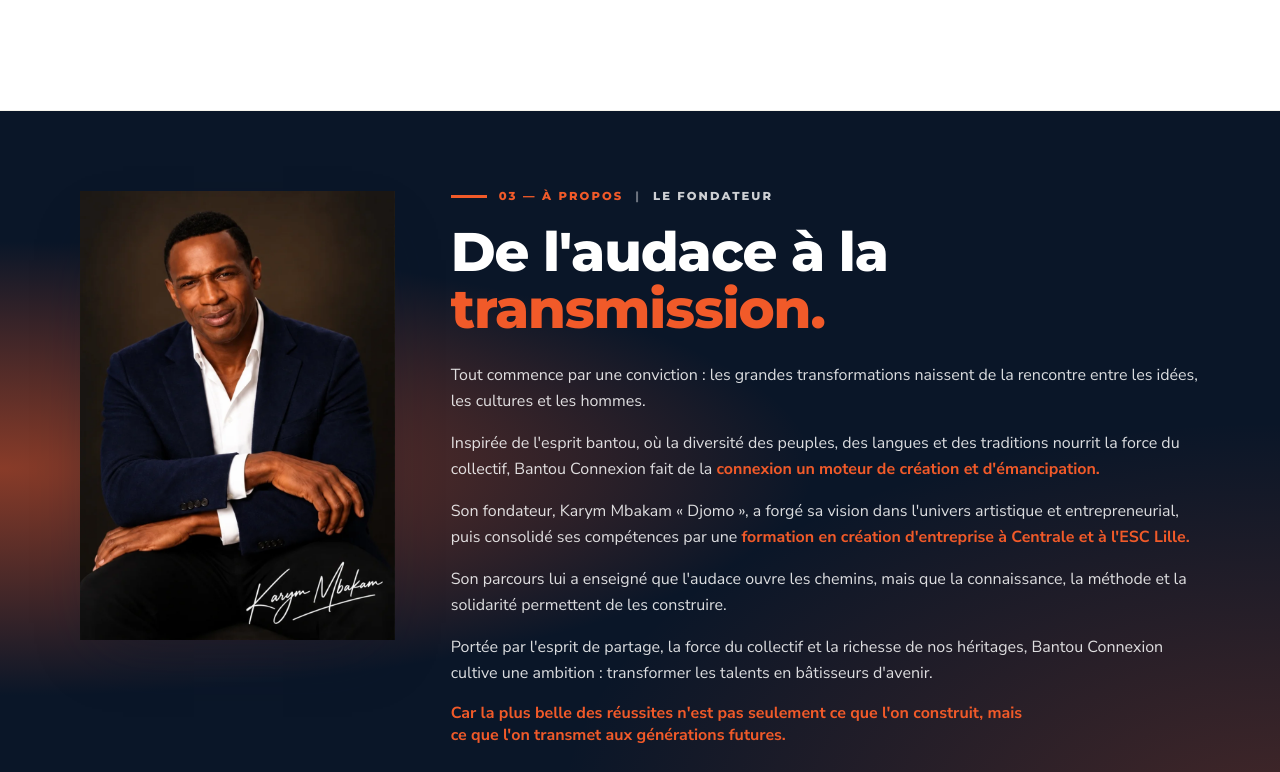
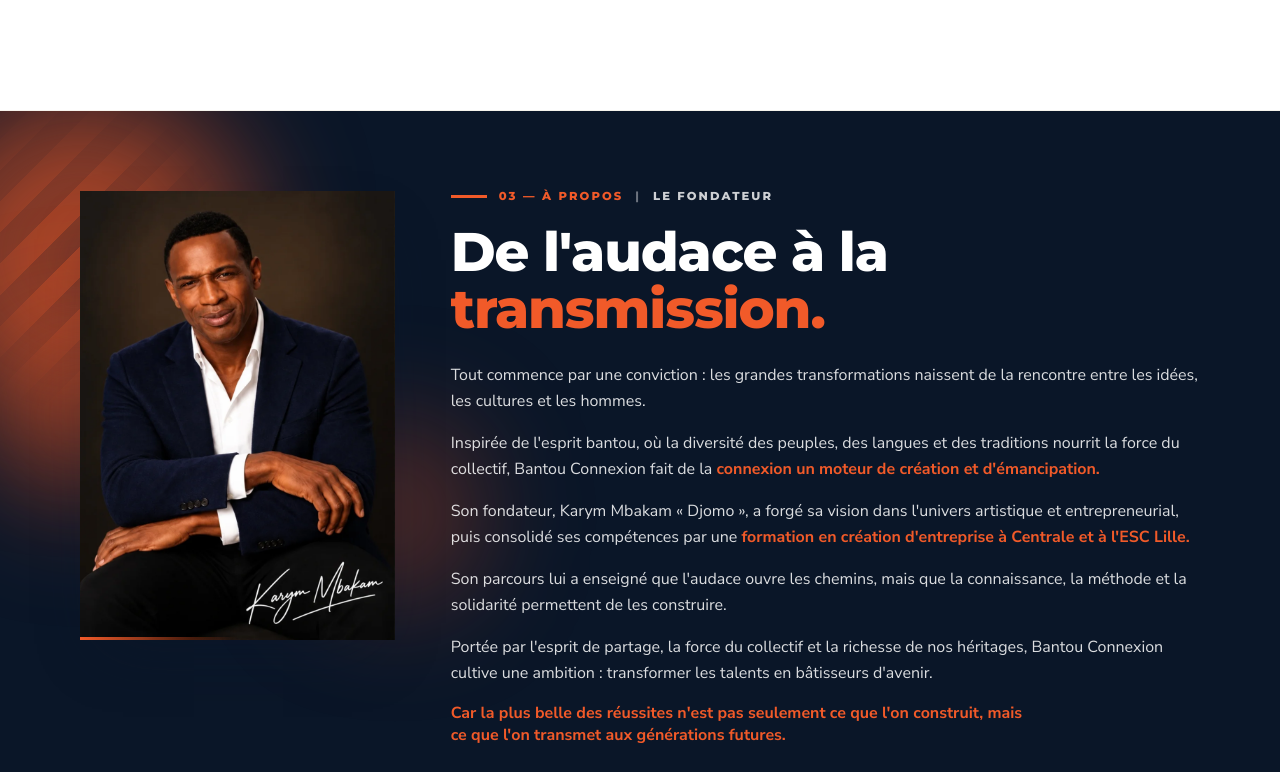
Before and after one commit to Bantou-Connexion/bantou-connexion.github.io, a React (Vite) app: page / in a window 1280 px wide. Shown: the part 1868-2640 px from the top of the page. Built offline with nearby package versions, Linux system fonts and the light colour scheme.

Commit message:
Update Founder.jsx

```diff
--- a/src/components/sections/Founder.jsx
+++ b/src/components/sections/Founder.jsx
@@ -57,15 +57,22 @@
     <section id="fondateur" className="content-auto relative overflow-hidden">
       {/* ---------------------------------------------------------- Fondateur */}
       <div className="relative isolate bg-navy-900 py-16 lg:py-20">
-        {/* Lueurs orange en fond */}
-        <div
-          className="pointer-events-none absolute inset-0 -z-10 bg-[radial-gradient(ellipse_at_left_center,rgba(241,90,41,0.55)_0%,transparent_45%),radial-gradient(ellipse_at_right_bottom,rgba(241,90,41,0.25)_0%,transparent_40%)]"
-          aria-hidden="true"
-        />
+        <div className="shell grid gap-10 lg:grid-cols-[0.42fr_1fr] lg:items-start lg:gap-14">
+          <Reveal variant="left" className="relative mx-auto w-full max-w-xs lg:max-w-none">
+            {/* Halo orange autour du portrait, comme sur la maquette : lueurs à gauche et à droite, liseré en pied */}
+            <div className="pointer-events-none absolute -left-40 -top-24 h-80 w-80 rounded-full bg-orange-500/70 blur-3xl" aria-hidden="true" />
+            <div
+              className="pointer-events-none absolute -left-40 -top-24 h-80 w-80 opacity-30 [background:repeating-linear-gradient(135deg,transparent_0_22px,rgba(10,22,40,0.9)_22px_44px)] [mask-image:radial-gradient(circle,#000,transparent_70%)]"
+              aria-hidden="true"
+            />
+            <div className="pointer-events-none absolute -left-16 top-1/3 h-1/3 w-32 rounded-full bg-orange-500/60 blur-3xl" aria-hidden="true" />
+            <div className="pointer-events-none absolute -right-16 top-[55%] h-1/3 w-32 rounded-full bg-orange-500/50 blur-3xl" aria-hidden="true" />
 
-        <div className="shell grid gap-10 lg:grid-cols-[0.42fr_1fr] lg:items-start lg:gap-14">
-          <Reveal variant="left" className="mx-auto w-full max-w-xs lg:max-w-none">
             <Media media={media.founderPortrait} fit="cover" className="aspect-[900/1285] w-full shadow-card-hover" />
+            <span
+              className="absolute bottom-0 left-0 h-[3px] w-1/2 bg-[linear-gradient(90deg,#F15A29,transparent)]"
+              aria-hidden="true"
+            />
           </Reveal>
 
           <div>
```
